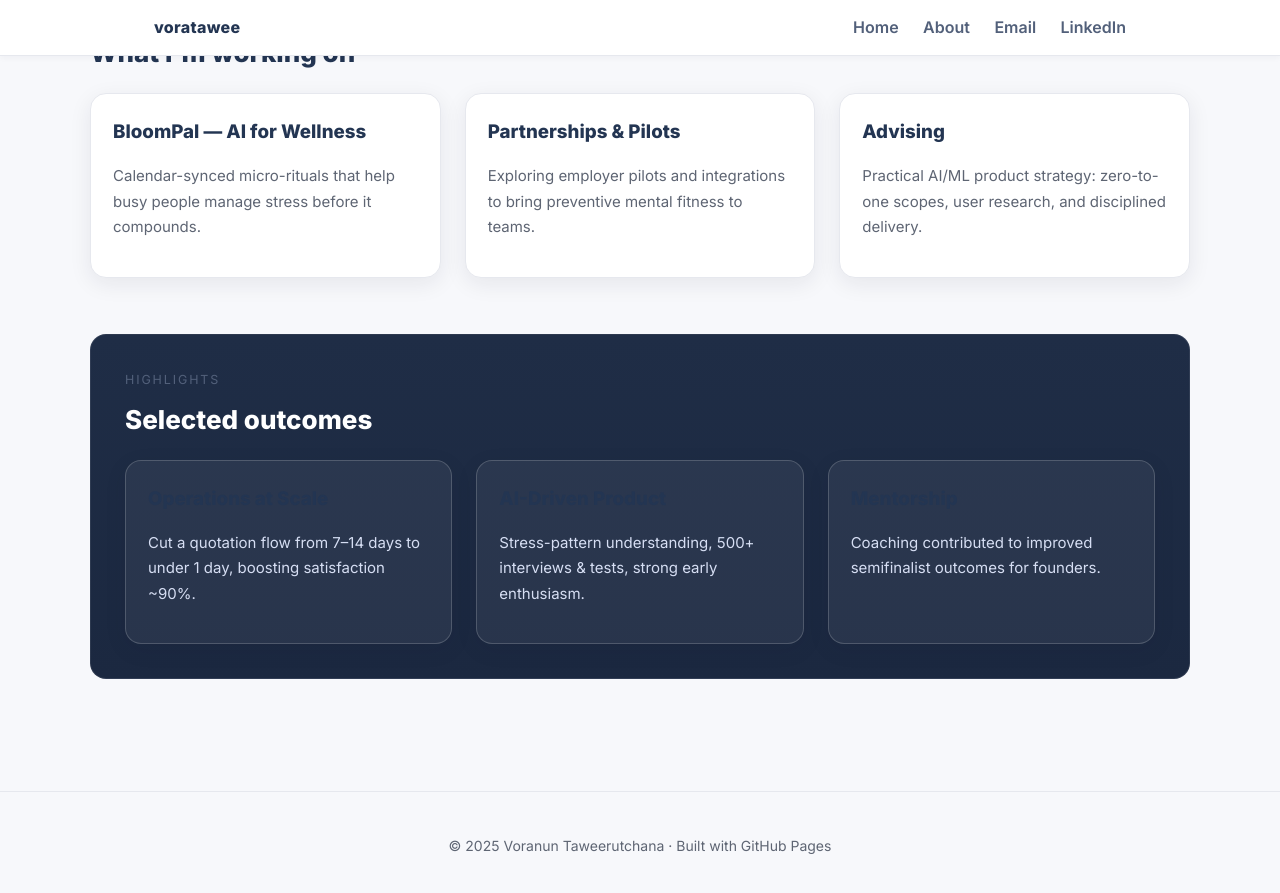
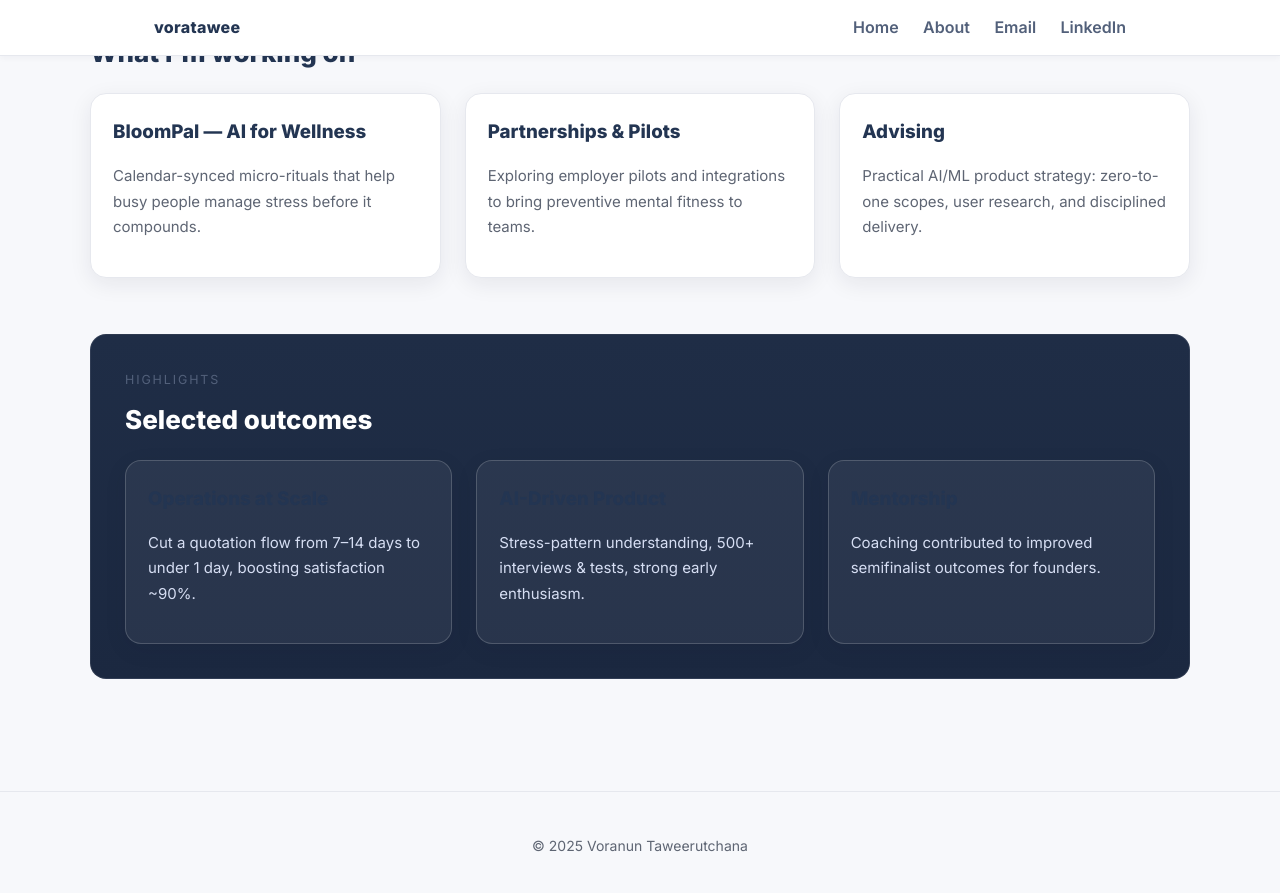
Before and after one commit to voratawee/voratawee.github.io, a Jekyll site: the page built from index.md, in a window 1280 px wide and 900 px high, scrolled down 540 px. Shown: the top 893 px of the window. Built offline with Jekyll 4.4.1, drawn with Linux system fonts in a browser that asks for light colours.

Commit message:
Update default.html

```diff
--- a/_layouts/default.html
+++ b/_layouts/default.html
@@ -30,7 +30,7 @@
 
   <footer class="site-footer">
     <div class="wrap">
-      <p>© {{ "now" | date: "%Y" }} Voranun Taweerutchana · Built with GitHub Pages</p>
+      <p>© {{ "now" | date: "%Y" }} Voranun Taweerutchana</p>
     </div>
   </footer>
 </body>
```
